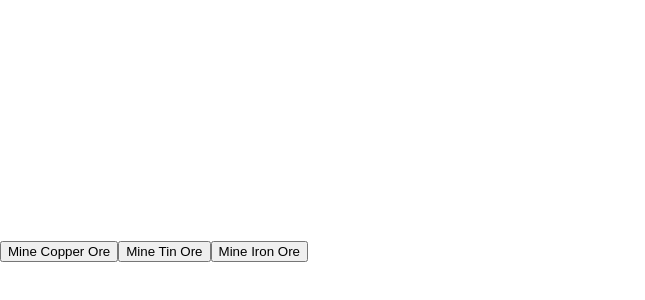
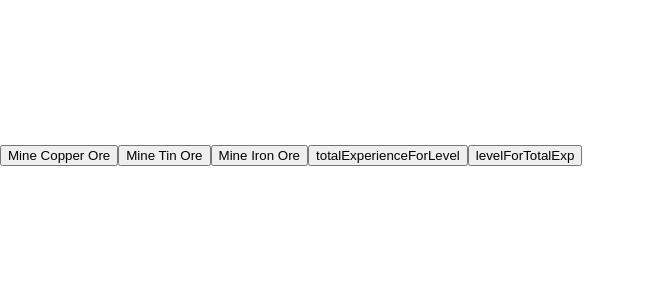
Before and after one commit to calebabbottdev/rpg, a React (Vite) app: page / in a window 1280 px wide. Shown: the part 18-318 px from the top of the page, without its empty margins (0-645 px from the left). Built offline with nearby package versions, Linux system fonts and the light colour scheme.

Commit message:
POC for dynamic exp gain and leveling via redux

```diff
--- a/package.json
+++ b/package.json
@@ -12,7 +12,8 @@
   "dependencies": {
     "@reduxjs/toolkit": "^2.5.0",
     "react": "^18.3.1",
-    "react-dom": "^18.3.1"
+    "react-dom": "^18.3.1",
+    "react-redux": "^9.2.0"
   },
   "devDependencies": {
     "@eslint/js": "^9.17.0",
--- a/src/app/store.ts
+++ b/src/app/store.ts
@@ -4,7 +4,7 @@ import { configureStore } from '@reduxjs/toolkit';
 import { bankReducer } from 'features/bank/bankSlice';
 import { inventoryReducer } from 'features/inventory/inventorySlice';
 import { questsReducer } from 'features/quests/questsSlice';
-import { skillsReducer } from 'features/skills/skillsSlice';
+import skillsReducer from 'features/skills/skillsSlice';
 import { equipmentReducer } from 'features/worn-equipment/equipmentSlice';
 
 export const store = configureStore({
--- a/src/data/skills/skills.ts
+++ b/src/data/skills/skills.ts
@@ -19,12 +19,32 @@ export const getSkillById = (id: string): Skill | undefined => {
   return skills.find((skill) => skill.id === id);
 };
 
-const getExperienceForLevel = (level: number): number => {
+export const totalExperienceForLevel = (level: number): number => {
   let experience = 0;
   for (let i = 1; i < level; i++) {
     experience += Math.floor(i + 300 * Math.pow(2, i / 7));
   }
+
   return Math.floor(experience / 4);
+};
+
+export const levelForTotalExp = (experience: number): number => {
+  let level = 1;
+  let nextLevelExp = 0;
+
+  while (level < maxLevel) {
+    nextLevelExp += Math.floor(
+      Math.floor(level + 300 * Math.pow(2, level / 7)) / 4,
+    );
+
+    if (nextLevelExp > experience) {
+      return level;
+    }
+
+    level++;
+  }
+
+  return level; // Return max level if experience exceeds 99 levels
 };
 
 const calculateExperienceForLevel = (
@@ -36,7 +56,7 @@ const calculateExperienceForLevel = (
   }
 
   const nextLevel = currentLevel + 1;
-  const experienceForNextLevel = getExperienceForLevel(nextLevel);
+  const experienceForNextLevel = totalExperienceForLevel(nextLevel);
 
   const experienceRemaining = Math.max(
     0,
@@ -58,8 +78,7 @@ const calculateNewLevel = (
   let newLevel = currentLevel;
 
   while (newLevel < maxLevel) {
-    const experienceForNextLevel = getExperienceForLevel(newLevel + 1);
-
+    const experienceForNextLevel = totalExperienceForLevel(newLevel + 1);
     if (newExperience >= experienceForNextLevel) {
       newLevel += 1;
     } else {
--- a/src/db/player.json
+++ b/src/db/player.json
@@ -1,11 +1,26 @@
 {
   "username": "caleb",
   "skills": {
-    "attack": 1,
-    "strength": 1,
-    "defense": 1,
-    "hitpoints": 10,
-    "mining": 1
+    "attack": {
+      "level": 1,
+      "experience": 0
+    },
+    "strength": {
+      "level": 1,
+      "experience": 0
+    },
+    "defense": {
+      "level": 1,
+      "experience": 0
+    },
+    "hitpoints": {
+      "level": 10,
+      "experience": 1154
+    },
+    "mining": {
+      "level": 1,
+      "experience": 0
+    }
   },
   "inventory": [],
   "bank": []
--- a/src/features/skills/Mining.tsx
+++ b/src/features/skills/Mining.tsx
@@ -2,7 +2,15 @@ import React, { useState } from 'react';
 
 // Data
 import { getItemById, Item } from 'src/data/items/items';
-import { getSkillById } from 'src/data/skills/skills';
+import {
+  levelForTotalExp,
+  totalExperienceForLevel,
+} from 'src/data/skills/skills';
+
+// Redux
+import { store, RootState } from 'src/app/store';
+import { useDispatch, useSelector } from 'react-redux';
+import { gainExperience } from 'features/skills/skillsSlice';
 
 import player from 'src/db/player.json';
 
@@ -18,7 +26,7 @@ const copper: Ore = {
   id: 'copper_ore',
   name: 'Copper Ore',
   levelRequired: 1,
-  experienceGiven: 300000,
+  experienceGiven: 333804,
   drop: getItemById('copper_ore')!,
 };
 
@@ -41,53 +49,56 @@ const iron: Ore = {
 const ores: Ore[] = [copper, tin, iron];
 
 const Mining: React.FC = () => {
-  const [miningLevel, setMiningLevel] = useState<number>(player.skills.mining);
-  const [experience, setExperience] = useState<number>(0);
-  const [inventory, setInventory] = useState<Item[]>(player.inventory);
+  const dispatch = useDispatch();
+  const miningSkill = useSelector((state: RootState) => state.skills.mining);
 
-  const { experienceRemaining, experienceForNextLevel } = getSkillById(
-    'mining',
-  )!.experienceCurve(miningLevel, experience);
+  //   );
+  //   const [inventory, setInventory] = useState<Item[]>(player.inventory);
+
+  //   const { experienceRemaining, experienceForNextLevel } = getSkillById(
+  //     'mining',
+  //   )!.experienceCurve(miningLevel, experience);
 
   const handleMine = (ore: Ore) => {
-    if (miningLevel < ore.levelRequired) {
+    if (miningSkill.level < ore.levelRequired) {
       console.log(
         `You need a Mining level of ${ore.levelRequired} to mine ${ore.name}.`,
       );
       return;
     }
 
-    const skill = getSkillById('mining')!;
-    setExperience((prevExperience) => {
-      const { newLevel, remainingExperience } = skill.calculateNewLevel(
-        miningLevel,
-        prevExperience,
-        ore.experienceGiven,
-      );
+    dispatch(
+      gainExperience({
+        skill: 'mining',
+        experienceGained: ore.experienceGiven,
+      }),
+    );
 
-      setMiningLevel(newLevel);
-      return remainingExperience;
-    });
-
-    setInventory((prevInventory) => [...prevInventory, ore.drop]);
+    // setInventory((prevInventory) => [...prevInventory, ore.drop]);
   };
 
   return (
     <div>
-      <p>Items in inventory: {inventory.length}</p>
+      {/* <p>Items in inventory: {inventory.length}</p> */}
 
-      <p>Mining level: {miningLevel}</p>
-      <p>Experience: {experience}</p>
-      <p>Exp to next level: {experienceRemaining}</p>
+      <p>Mining level: {miningSkill.level}</p>
+      <p>Experience: {miningSkill.experience}</p>
+      {/* <p>Exp to next level: {experienceRemaining}</p>
       <p>
         Total exp to reach {miningLevel + 1}: {experienceForNextLevel}
-      </p>
+      </p> */}
 
       {ores.map((ore) => (
         <button key={ore.id} onClick={() => handleMine(ore)}>
           Mine {ore.name}
         </button>
       ))}
+
+      <button onClick={() => totalExperienceForLevel(10)}>
+        totalExperienceForLevel
+      </button>
+
+      <button onClick={() => levelForTotalExp(1154)}>levelForTotalExp</button>
     </div>
   );
 };
--- a/src/features/skills/skillsSlice.ts
+++ b/src/features/skills/skillsSlice.ts
@@ -1,8 +1,17 @@
-import { createSlice } from '@reduxjs/toolkit';
+import { createSlice, PayloadAction } from '@reduxjs/toolkit';
 
-const skillsSlice = createSlice({
-  name: 'skills',
-  initialState: {
+import player from 'src/db/player.json';
+
+type SkillProperties = {
+  level: number;
+  experience: number;
+};
+
+type InitialState = {
+  [key: string]: SkillProperties;
+};
+
+const initialState: InitialState = {
   attack: {
     level: 1,
     experience: 0,
@@ -17,14 +26,52 @@ const skillsSlice = createSlice({
   },
   hitpoints: {
     level: 10,
-      experience: 0,
+    experience: 1154,
   },
   mining: {
     level: 1,
     experience: 0,
   },
+};
+
+const totalExpForLevel = (level: number): number => {
+  let experience = 0;
+  for (let i = 1; i < level; i++) {
+    experience += Math.floor(i + 300 * Math.pow(2, i / 7));
+  }
+  return Math.floor(experience / 4);
+};
+
+const skillsSlice = createSlice({
+  name: 'skills',
+  initialState,
+  reducers: {
+    getSkills: () => {
+      return { ...player.skills };
     },
-  reducers: {},
+    gainExperience: (
+      state,
+      action: PayloadAction<{ skill: string; experienceGained: number }>,
+    ) => {
+      const { skill, experienceGained } = action.payload;
+      const currentSkill = state[skill];
+
+      if (!currentSkill) return;
+
+      currentSkill.experience += experienceGained;
+
+      while (
+        currentSkill.level < 99 &&
+        currentSkill.experience >= totalExpForLevel(currentSkill.level + 1)
+      ) {
+        currentSkill.level += 1;
+        console.log(
+          `Congratulations! Your ${skill} level is now level ${currentSkill.level}.`,
+        );
+      }
+    },
+  },
 });
 
-export const { reducer: skillsReducer } = skillsSlice;
+export const { getSkills, gainExperience } = skillsSlice.actions;
+export default skillsSlice.reducer;
--- a/src/main.tsx
+++ b/src/main.tsx
@@ -2,11 +2,19 @@ import { StrictMode } from 'react';
 import { createRoot } from 'react-dom/client';
 import 'src/index.css';
 
+// Redux
+import { store } from 'app/store';
+import { Provider } from 'react-redux';
+import { getSkills } from 'features/skills/skillsSlice';
+
 // Components
 import Game from 'features/game/Game';
 
+store.dispatch(getSkills());
 createRoot(document.getElementById('root')!).render(
   <StrictMode>
-    <Game />
+    <Provider store={store}>
+      <Game />
+    </Provider>
   </StrictMode>,
 );
--- a/tsconfig.app.json
+++ b/tsconfig.app.json
@@ -3,6 +3,7 @@
     "baseUrl": ".",
     "paths": {
       "src/*": ["./src/*"],
+      "app/*": ["./src/app/*"],
       "assets/*": ["./src/assets/*"],
       "data/*": ["./src/data/*"],
       "features/*": ["./src/features/*"],
--- a/vite.config.ts
+++ b/vite.config.ts
@@ -7,6 +7,7 @@ export default defineConfig({
   resolve: {
     alias: {
       src: '/src',
+      app: '/src/app',
       assets: '/src/assets',
       data: '/src/data',
       features: '/src/features',
```
Also changed, not shown: 1 other file (tests, documents, lock files or other folders). Lines whose indentation alone changed are shown as unchanged.
